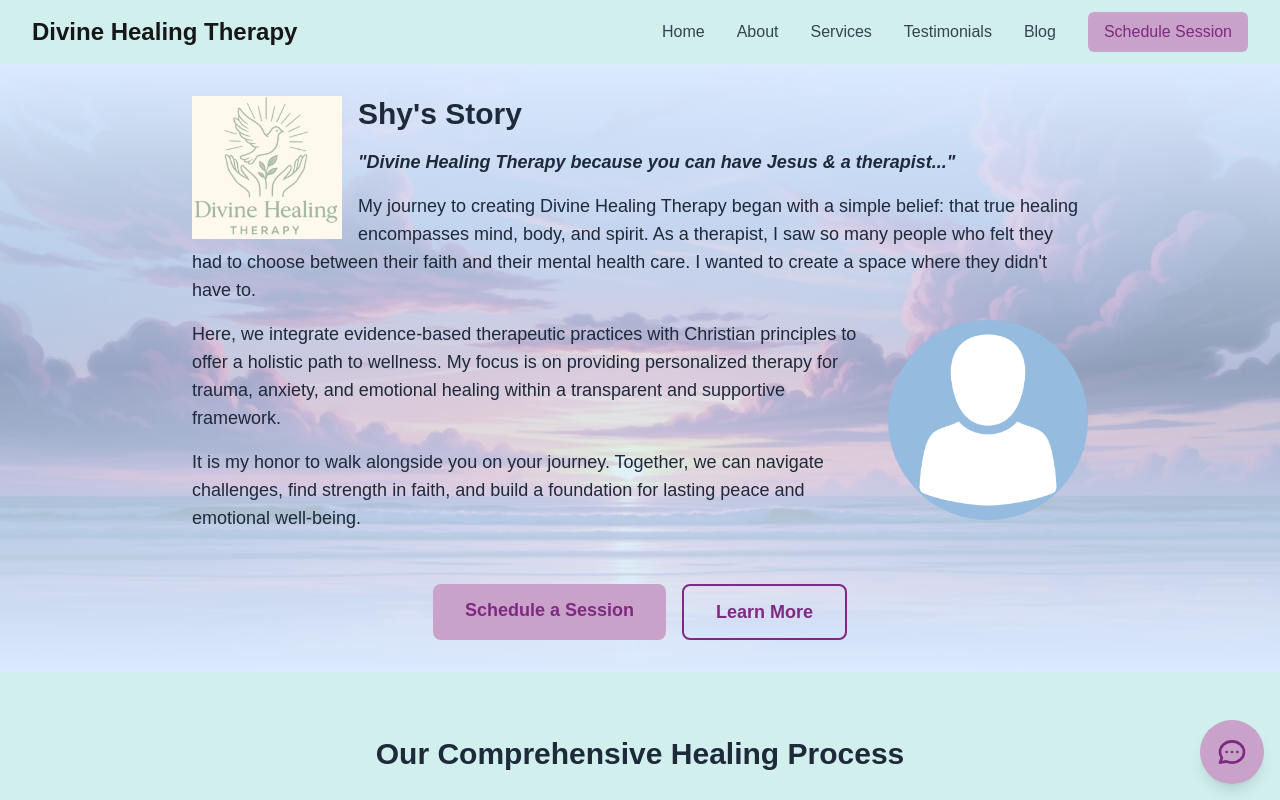
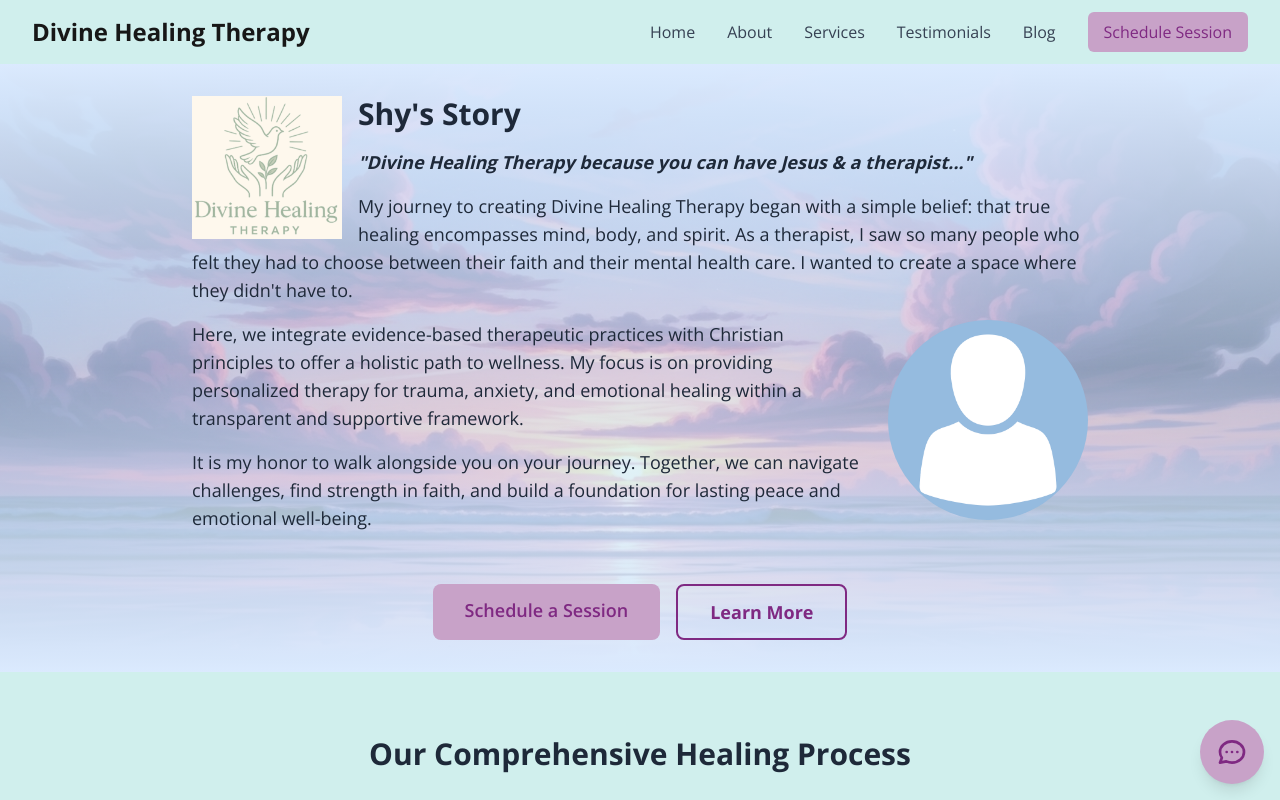
Before and after one commit to SparqSolutions/my-divine-healing-site, a Next.js app: page / in a window 1280 px wide. Shown: the top 800 px of the page. Built offline with nearby package versions, Linux system fonts and the light colour scheme.

Commit message:
font and color

```diff
--- a/src/app/globals.css
+++ b/src/app/globals.css
@@ -12,8 +12,7 @@
 @theme inline {
   --color-background: var(--background);
   --color-foreground: var(--foreground);
-  --font-sans: var(--font-geist-sans);
-  --font-mono: var(--font-geist-mono);
+  --font-sans: var(--font-open-sans);
 }
 
 @media (prefers-color-scheme: dark) {
@@ -30,5 +29,5 @@
 body {
   background: var(--tiffany-blue);
   color: var(--foreground);
-  font-family: Arial, Helvetica, sans-serif;
+  font-family: var(--font-open-sans), sans-serif;
 }
--- a/src/app/layout.tsx
+++ b/src/app/layout.tsx
@@ -1,16 +1,11 @@
 import type { Metadata } from "next";
-import { Geist, Geist_Mono } from "next/font/google";
+import { Open_Sans } from "next/font/google";
 import "./globals.css";
 import Navigation from "@/components/Navigation";
 import ChatButton from "@/components/ChatButton";
 
-const geistSans = Geist({
-  variable: "--font-geist-sans",
-  subsets: ["latin"],
-});
-
-const geistMono = Geist_Mono({
-  variable: "--font-geist-mono",
+const openSans = Open_Sans({
+  variable: "--font-open-sans",
   subsets: ["latin"],
 });
 
@@ -30,7 +25,7 @@ export default function RootLayout({
         <meta name="viewport" content="width=device-width, initial-scale=1" />
       </head>
       <body
-        className={`${geistSans.variable} ${geistMono.variable} antialiased bg-divine-white`}
+        className={`${openSans.variable} antialiased bg-divine-white`}
       >
         <Navigation />
         {children}
```
